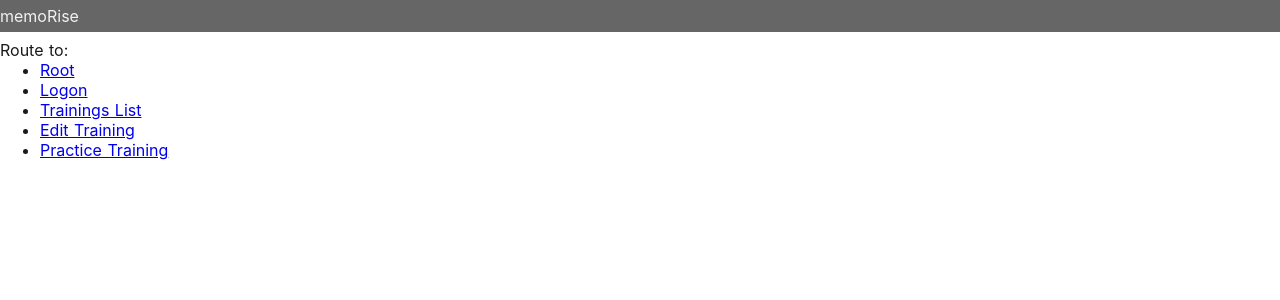
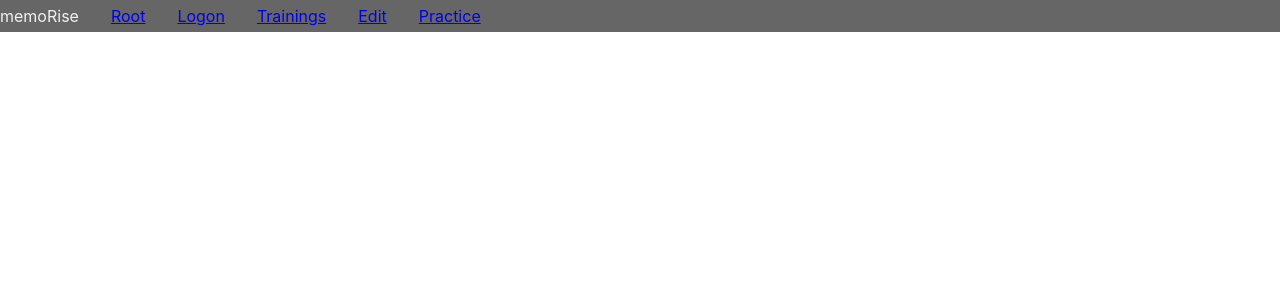
Before and after one commit to x700700/memorise-web-nuxt, a Nuxt app: page / in a window 1280 px wide. Shown: the top 300 px of the page. Built offline with nearby package versions, Linux system fonts and the light colour scheme; what vue-js-modal would draw is missing.

Commit message:
MemoHeader

```diff
--- a/components/Page/MemoHeader.vue
+++ b/components/Page/MemoHeader.vue
@@ -2,6 +2,31 @@
   <div class="memo-header">
     <div class="header-title">
       memoRise
+    </div>
+    <div>
+      <NuxtLink to="/">
+        Root
+      </NuxtLink>
+    </div>
+    <div>
+      <NuxtLink to="/logon">
+        Logon
+      </NuxtLink>
+    </div>
+    <div>
+      <NuxtLink to="/trainings">
+        Trainings
+      </NuxtLink>
+    </div>
+    <div>
+      <NuxtLink to="/trainings/123">
+        Edit
+      </NuxtLink>
+    </div>
+    <div>
+      <NuxtLink to="/trainings/123/practice">
+        Practice
+      </NuxtLink>
     </div>
   </div>
 </template>
@@ -28,8 +53,18 @@ export default {
   align-items: center;
   margin-bottom: 0.5rem;
 
+  div {
+    color: @grey-lightest;
+    margin-right: 2rem;
+
+
+    @media only screen and (max-width: 600px) {
+      margin-right: 1rem;
+      font-size: 12px;
+    }
+  }
   .header-title {
-    color: @grey-lightest;
+
   }
 }
 </style>
--- a/pages/index.vue
+++ b/pages/index.vue
@@ -2,37 +2,6 @@
 <template>
   <div class="index-router">
     <MemoHeader />
-    <div>
-      Route to:
-      <ul>
-        <li>
-          <NuxtLink to="/">
-            Root
-          </NuxtLink>
-        </li>
-        <li>
-          <NuxtLink to="/logon">
-            Logon
-          </NuxtLink>
-        </li>
-        <li>
-          <NuxtLink to="/trainings">
-            Trainings List
-          </NuxtLink>
-        </li>
-        <li>
-          <NuxtLink to="/trainings/123">
-            Edit Training
-          </NuxtLink>
-        </li>
-        <li>
-          <NuxtLink to="/trainings/123/practice">
-            Practice Training
-          </NuxtLink>
-        </li>
-      </ul>
-    </div>
-    <br />
     <div class="content">
       <NuxtChild :key="$route.params.id" />
     </div>
```
